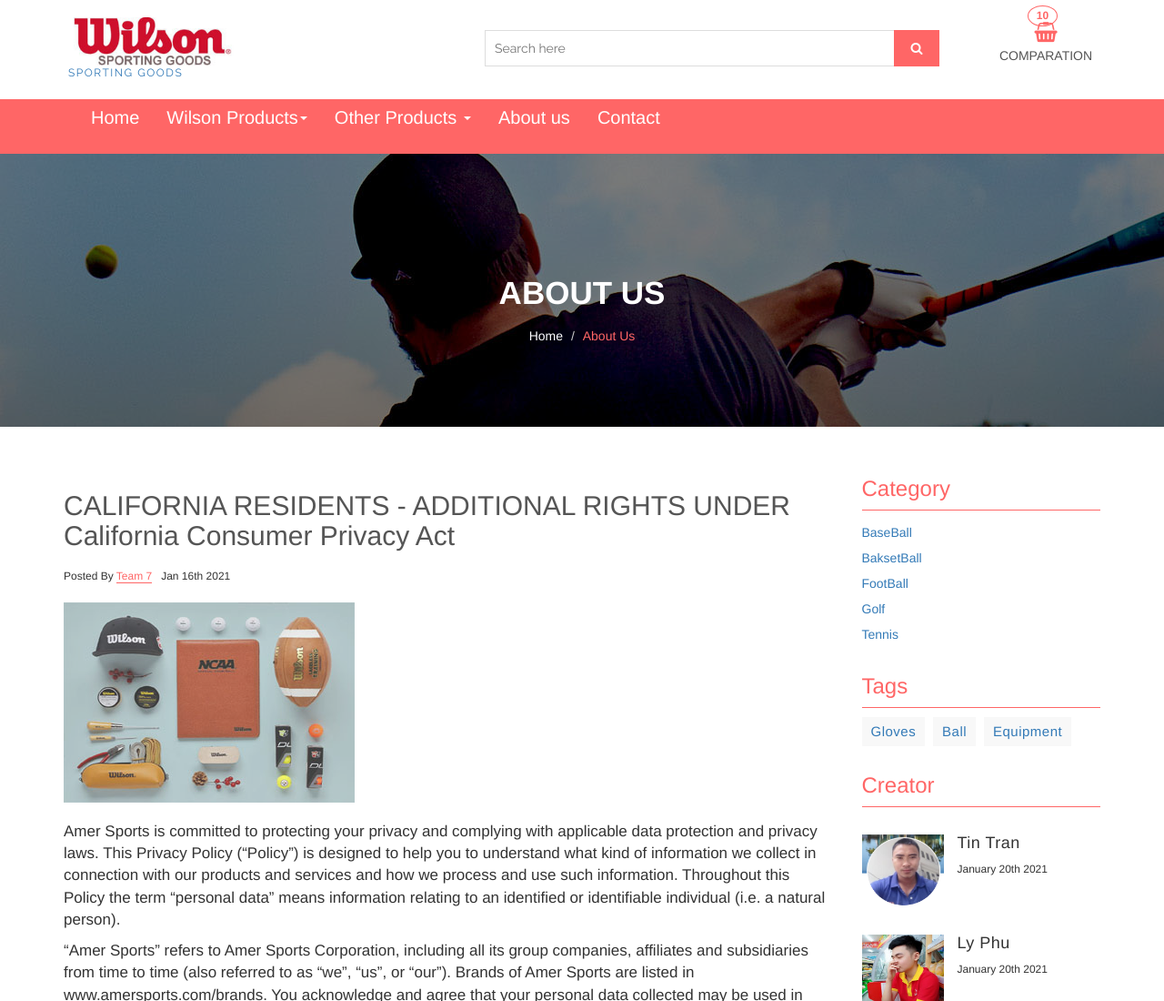
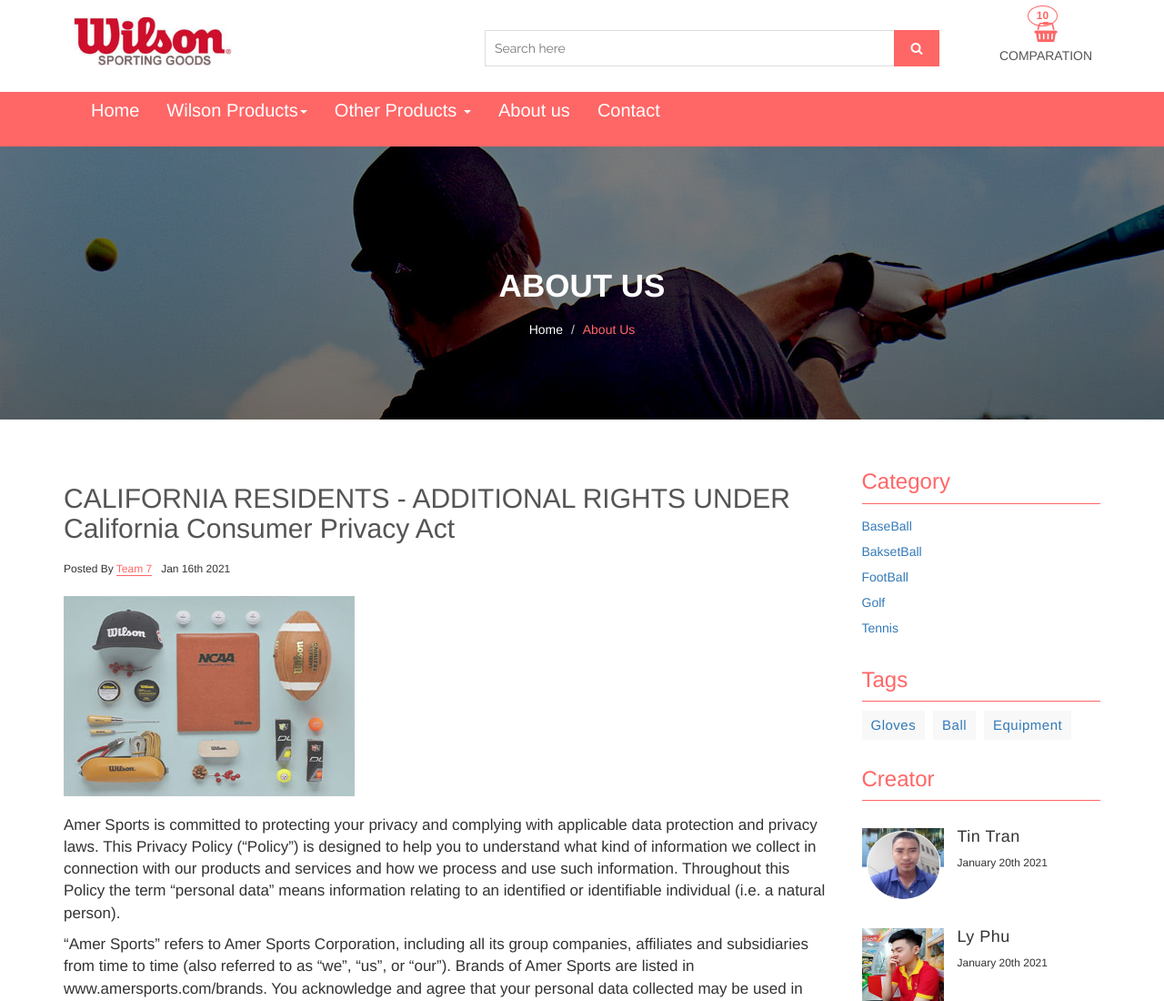
Before and after one commit to okazakikyo/WilsonProject1, a plain HTML site: page aboutus.html in a window 1280 px wide. Shown: the top 1100 px of the page at 91% size. Drawn offline with nearby package versions, Linux system fonts and the light colour scheme.

Commit message:
Update aboutus.html

```diff
--- a/aboutus.html
+++ b/aboutus.html
@@ -66,7 +66,7 @@
                 <!-- Text based logo -->
                 <a href="index.html">
 
-                  <p><strong><img src="img/wilson-logo.jpg" alt="" style="width: 75%;"></strong> <span> Sporting Goods</span></p>
+                  <p><strong><img src="img/wilson-logo.jpg" alt="" style="width: 75%;"></strong></p>
                 </a>
                 <!-- img based logo -->
                 <!-- <a href="index.html"><img src="img/logo.jpg" alt="logo img"></a> -->
```
